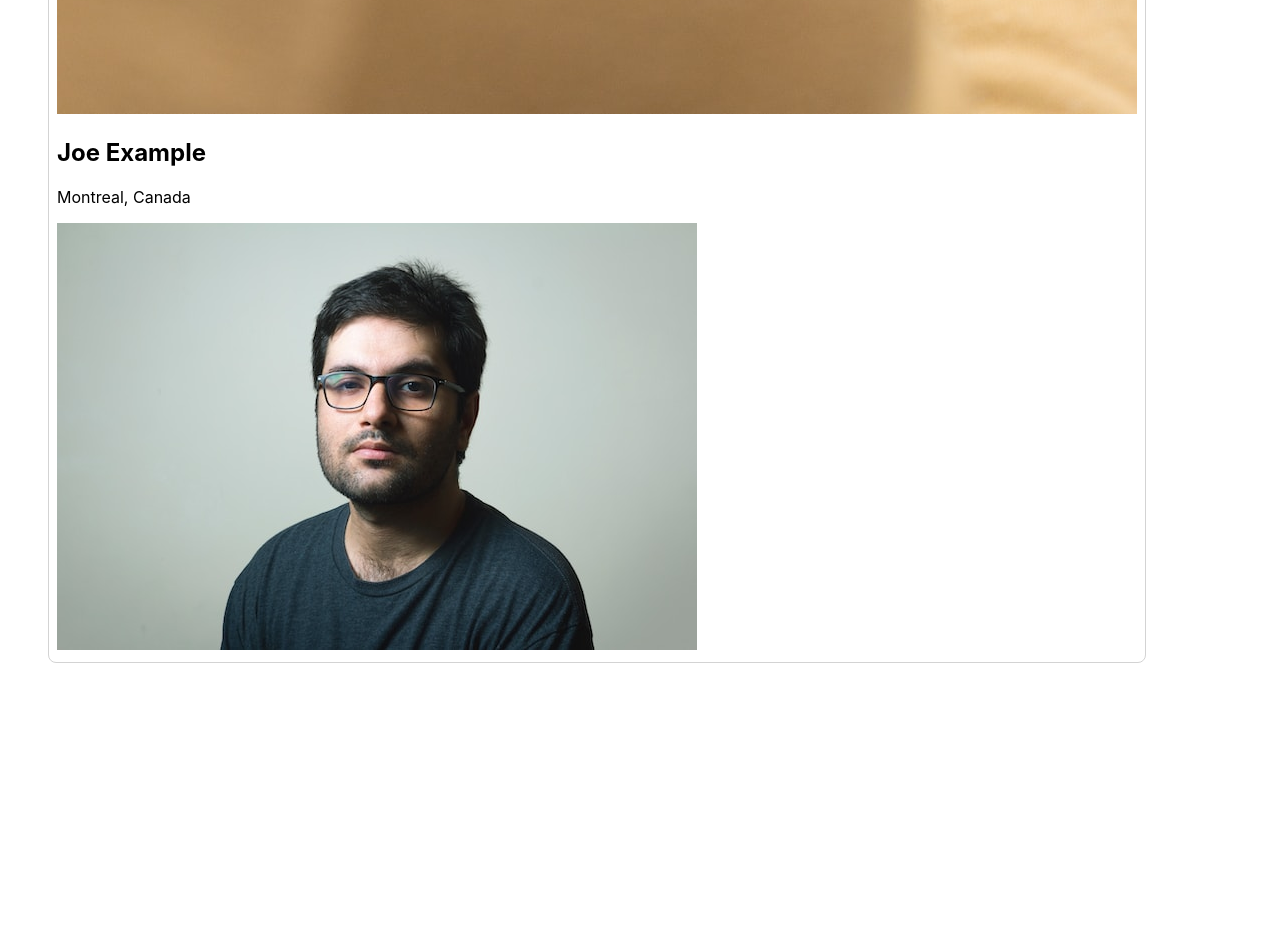
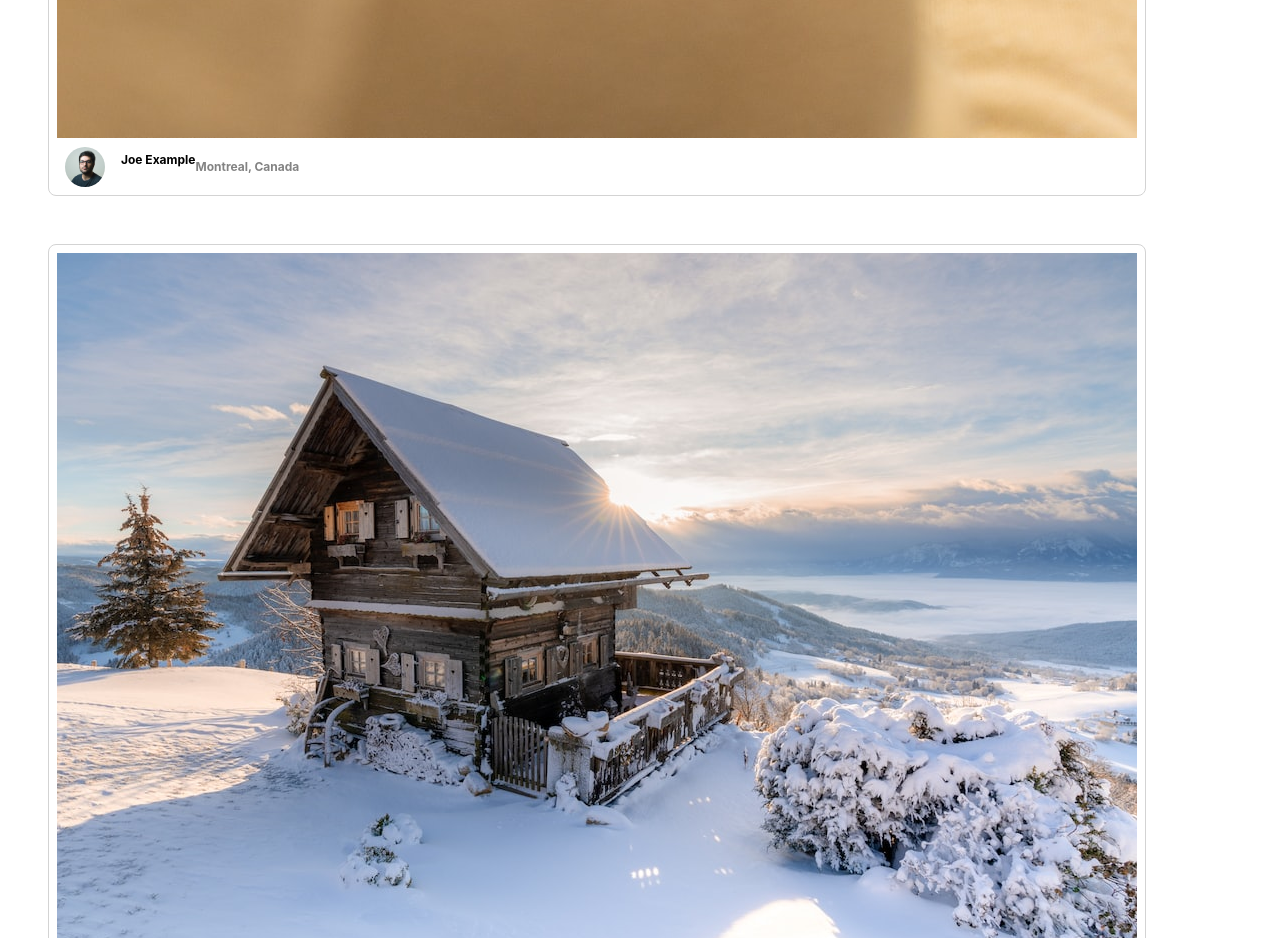
Before and after one commit to cde-as/photolabs, a React (Create React App) app in the folder frontend/: page / in a window 1280 px wide. Shown: the part 1840-2778 px from the top of the page. Before the commit the page ends 2527 px from the top, so only its background shows below. Built offline with nearby package versions, Linux system fonts and the light colour scheme; the HTML template or start-up script is replaced by a standard one.

Commit message:
Display 3 different photos

```diff
--- a/frontend/src/App.jsx
+++ b/frontend/src/App.jsx
@@ -4,7 +4,8 @@
 import PhotoList from './components/PhotoList';
 import './App.scss';
 
-const sampleDataForPhotoListItem = {
+const sampleDataForPhotoListItem = [
+  {
   id: "1",
   location: {
     city: "Montreal",
@@ -13,13 +14,42 @@
   imageSource: `${process.env.PUBLIC_URL}/Image-1-Regular.jpeg`,
   username: "Joe Example",
   profile: `${process.env.PUBLIC_URL}/profile-1.jpg`,
-};
+  },
+
+  {
+  id: "2",
+  location: {
+    city: "Toronto",
+    country: "Canada",
+  },
+  imageSource: `${process.env.PUBLIC_URL}/Image-2-Regular.jpeg`,
+  username: "Joe Example",
+  profile: `${process.env.PUBLIC_URL}/profile-1.jpg`,
+  },
+
+  {
+  id: "3",
+  location: {
+    "city": "Ottawa",
+    "country": "Canada"
+    },
+    imageSource: `${process.env.PUBLIC_URL}/Image-3-Regular.jpeg`,
+    username: "Joe Example",
+    profile: `${process.env.PUBLIC_URL}/profile-1.jpg`,
+  }
+];
 
 // Note: Rendering a single component to build components in isolation
 const App = () => {
   return (
     <div className="App">
-      <PhotoListItem data={sampleDataForPhotoListItem} />
+
+      <div className="photo-list">
+      {sampleDataForPhotoListItem.map(photoData => (
+          <PhotoListItem key={photoData.id} data={photoData} photoId={photoData.id} />
+      ))}
+      </div>
+
     </div>
   );
 };
--- a/frontend/src/components/PhotoListItem.jsx
+++ b/frontend/src/components/PhotoListItem.jsx
@@ -10,13 +10,19 @@
   return (
     <div className="photo-list__item" key={photoId}>
       <img src={imageSource} alt={`Photo ny ${username}`} />
-      <div className="details">
-        <h2>{username}</h2>
-        <p>
-          {location.city}, {location.country}
-        </p>
+
+      <div className="photo-list__user-info photo-list__user-details">
+      <img className="photo-list__user-profile" src={profile} alt={`Profile of ${username}`} />
+
+        <h2 className="photo-list__user-info photo-list__user-details">{username}</h2>
+
+        <div className="photo-list__user-location">
+          <p>
+            {location.city}, {location.country}
+          </p>
+        </div>
+
       </div>
-      <img className="profile" src={profile} alt={`Profile of ${username}`} />
     </div>
   );
 };
```
